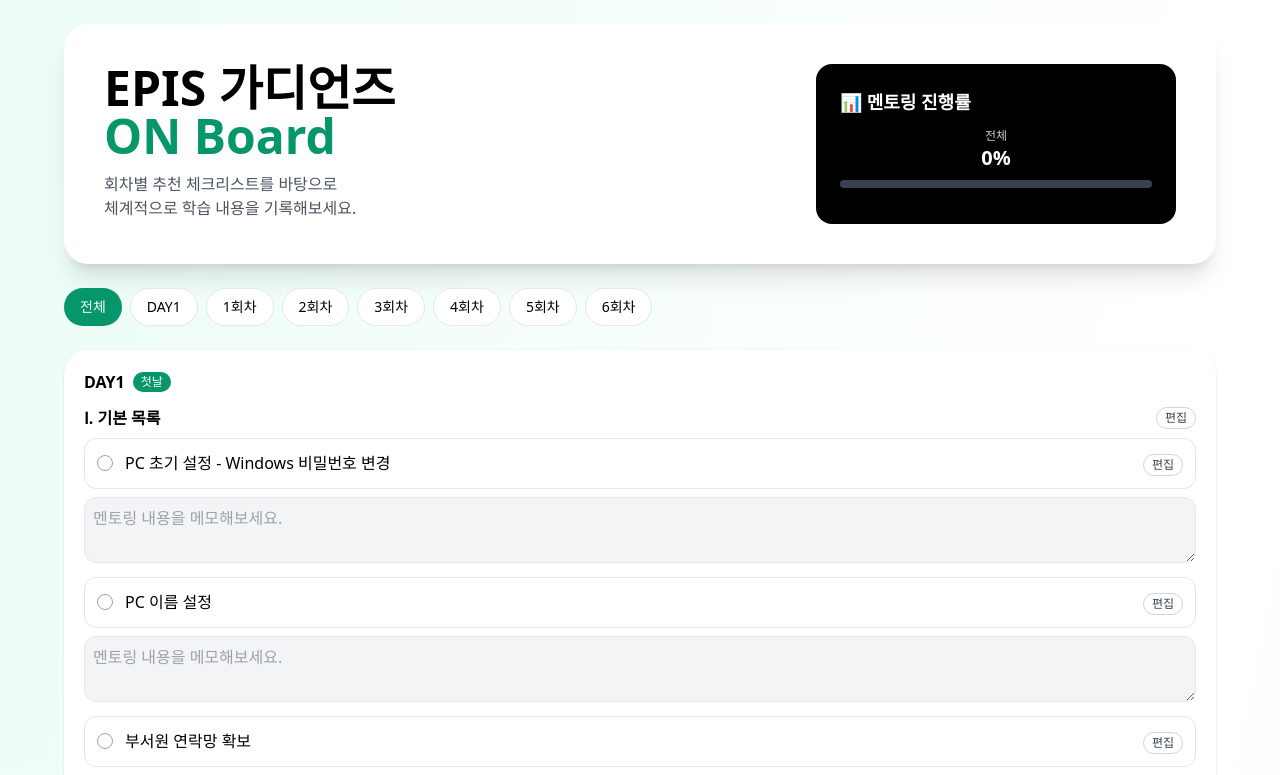
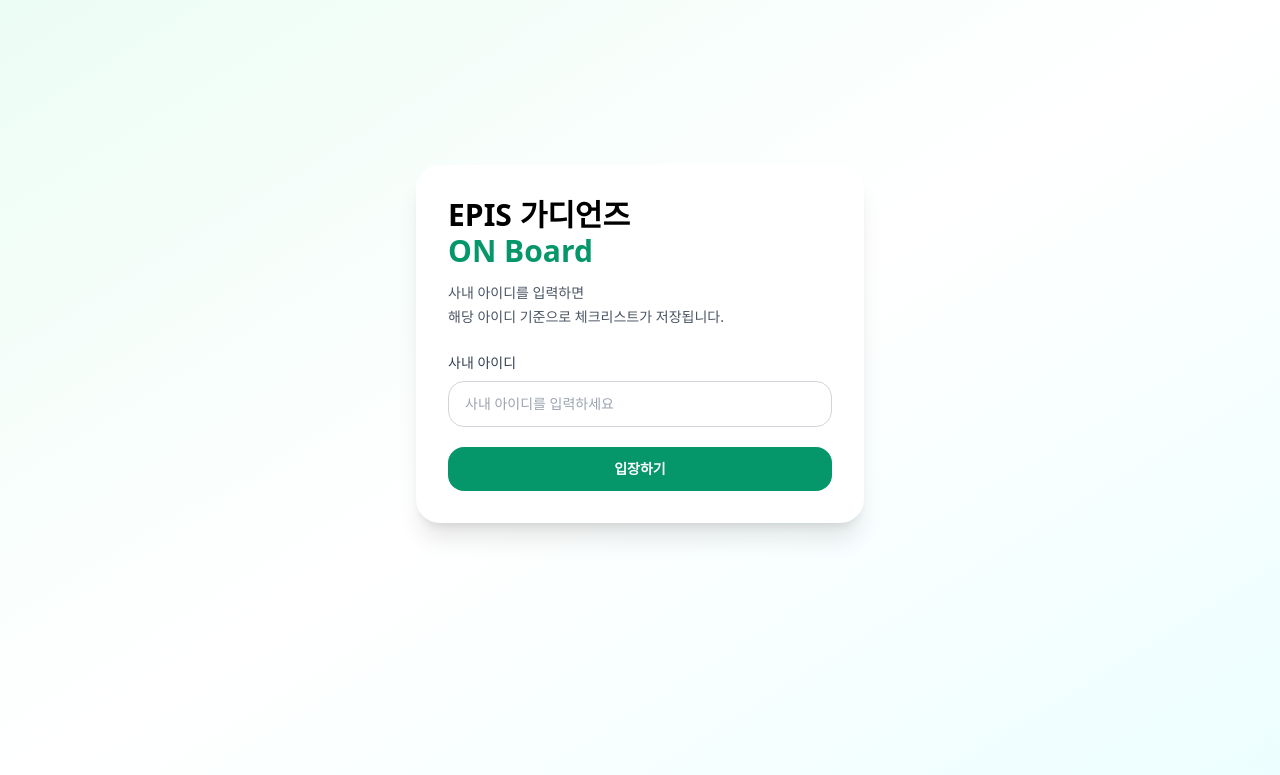
Before and after one commit to jung-heejin-2/onboarding-board, a React (Vite) app: page / in a window 1280 px wide. Shown: the top 775 px of the page. Built offline with nearby package versions, Linux system fonts and the light colour scheme.

Commit message:
Update App.tsx
로그인 추가

```diff
--- a/src/App.tsx
+++ b/src/App.tsx
@@ -35,10 +35,11 @@ type EditingField =
   | { type: "group"; id: string }
   | null;
 
-const STORAGE_KEY = "onboarding-on-board-state-v8";
-const LABEL_STORAGE_KEY = "onboarding-on-board-labels-v3";
-const DESCRIPTION_STORAGE_KEY = "onboarding-on-board-descriptions-v2";
-const GROUP_TITLE_STORAGE_KEY = "onboarding-on-board-group-titles-v2";
+const EMPLOYEE_ID_STORAGE_KEY = "onboarding-on-board-employee-id";
+const STORAGE_KEY_PREFIX = "onboarding-on-board-state-v8";
+const LABEL_STORAGE_KEY_PREFIX = "onboarding-on-board-labels-v3";
+const DESCRIPTION_STORAGE_KEY_PREFIX = "onboarding-on-board-descriptions-v2";
+const GROUP_TITLE_STORAGE_KEY_PREFIX = "onboarding-on-board-group-titles-v2";
 
 const weeks: Week[] = [
   {
@@ -216,69 +217,97 @@ function parseSavedState<T extends Record<string, string> | CheckState>(raw: str
   }
 }
 
-export const testCases = [
-  {
-    name: "label map parses safely",
-    input: parseSavedState<LabelState>("not-json"),
-    expected: {},
-  },
-  {
-    name: "day1 exists in week filter data",
-    input: weeks[0].title,
-    expected: "DAY1",
-  },
-  {
-    name: "group ids exist",
-    input: weeks[1].groups[0].id,
-    expected: "g1-1",
-  },
-  {
-    name: "description remains optional",
-    input: weeks[1].groups[0].items[0].description ?? "",
-    expected: "",
-  },
-  {
-    name: "editable title is preserved in merge order",
-    input: { ...(parseSavedState<LabelState>('{"a":"A"}') as LabelState), b: "B" },
-    expected: { a: "A", b: "B" },
-  },
-];
+function normalizeEmployeeId(value: string) {
+  return value.trim();
+}
+
+function isValidEmployeeId(value: string) {
+  return normalizeEmployeeId(value).length > 0;
+}
+
+function getSavedEmployeeId() {
+  if (typeof window === "undefined") return "";
+  return window.localStorage.getItem(EMPLOYEE_ID_STORAGE_KEY) ?? "";
+}
+
+function saveEmployeeId(employeeId: string) {
+  if (typeof window === "undefined") return;
+  window.localStorage.setItem(EMPLOYEE_ID_STORAGE_KEY, normalizeEmployeeId(employeeId));
+}
+
+function getStorageKey(prefix: string, employeeId: string) {
+  return `${prefix}_${normalizeEmployeeId(employeeId)}`;
+}
+
+function loadScopedState<T extends Record<string, string> | CheckState>(
+  prefix: string,
+  employeeId: string
+): T | {} {
+  if (typeof window === "undefined" || !employeeId) return {};
+  return parseSavedState<T>(
+    window.localStorage.getItem(getStorageKey(prefix, employeeId))
+  );
+}
 
 export default function App() {
   const [selectedWeek, setSelectedWeek] = useState<WeekFilter>("전체");
-  const [state, setState] = useState<CheckState>(() =>
-    parseSavedState<CheckState>(typeof window === "undefined" ? null : window.localStorage.getItem(STORAGE_KEY)) as CheckState
-  );
-  const [editableLabels, setEditableLabels] = useState<LabelState>(() =>
-    parseSavedState<LabelState>(typeof window === "undefined" ? null : window.localStorage.getItem(LABEL_STORAGE_KEY)) as LabelState
-  );
-  const [editableDescriptions, setEditableDescriptions] = useState<DescriptionState>(() =>
-    parseSavedState<DescriptionState>(typeof window === "undefined" ? null : window.localStorage.getItem(DESCRIPTION_STORAGE_KEY)) as DescriptionState
-  );
-  const [editableGroupTitles, setEditableGroupTitles] = useState<GroupTitleState>(() =>
-    parseSavedState<GroupTitleState>(typeof window === "undefined" ? null : window.localStorage.getItem(GROUP_TITLE_STORAGE_KEY)) as GroupTitleState
-  );
+  const [employeeIdInput, setEmployeeIdInput] = useState("");
+  const [employeeId, setEmployeeId] = useState("");
+  const [employeeError, setEmployeeError] = useState("");
+
+  const [state, setState] = useState<CheckState>({});
+  const [editableLabels, setEditableLabels] = useState<LabelState>({});
+  const [editableDescriptions, setEditableDescriptions] = useState<DescriptionState>({});
+  const [editableGroupTitles, setEditableGroupTitles] = useState<GroupTitleState>({});
   const [editingField, setEditingField] = useState<EditingField>(null);
 
   useEffect(() => {
-    if (typeof window === "undefined") return;
-    window.localStorage.setItem(STORAGE_KEY, JSON.stringify(state));
-  }, [state]);
+    const savedId = getSavedEmployeeId();
+    if (!savedId) return;
+
+    setEmployeeId(savedId);
+    setEmployeeIdInput(savedId);
+    setState(loadScopedState<CheckState>(STORAGE_KEY_PREFIX, savedId) as CheckState);
+    setEditableLabels(loadScopedState<LabelState>(LABEL_STORAGE_KEY_PREFIX, savedId) as LabelState);
+    setEditableDescriptions(
+      loadScopedState<DescriptionState>(DESCRIPTION_STORAGE_KEY_PREFIX, savedId) as DescriptionState
+    );
+    setEditableGroupTitles(
+      loadScopedState<GroupTitleState>(GROUP_TITLE_STORAGE_KEY_PREFIX, savedId) as GroupTitleState
+    );
+  }, []);
 
   useEffect(() => {
-    if (typeof window === "undefined") return;
-    window.localStorage.setItem(LABEL_STORAGE_KEY, JSON.stringify(editableLabels));
-  }, [editableLabels]);
+    if (typeof window === "undefined" || !employeeId) return;
+    window.localStorage.setItem(
+      getStorageKey(STORAGE_KEY_PREFIX, employeeId),
+      JSON.stringify(state)
+    );
+  }, [employeeId, state]);
 
   useEffect(() => {
-    if (typeof window === "undefined") return;
-    window.localStorage.setItem(DESCRIPTION_STORAGE_KEY, JSON.stringify(editableDescriptions));
-  }, [editableDescriptions]);
+    if (typeof window === "undefined" || !employeeId) return;
+    window.localStorage.setItem(
+      getStorageKey(LABEL_STORAGE_KEY_PREFIX, employeeId),
+      JSON.stringify(editableLabels)
+    );
+  }, [employeeId, editableLabels]);
 
   useEffect(() => {
-    if (typeof window === "undefined") return;
-    window.localStorage.setItem(GROUP_TITLE_STORAGE_KEY, JSON.stringify(editableGroupTitles));
-  }, [editableGroupTitles]);
+    if (typeof window === "undefined" || !employeeId) return;
+    window.localStorage.setItem(
+      getStorageKey(DESCRIPTION_STORAGE_KEY_PREFIX, employeeId),
+      JSON.stringify(editableDescriptions)
+    );
+  }, [employeeId, editableDescriptions]);
+
+  useEffect(() => {
+    if (typeof window === "undefined" || !employeeId) return;
+    window.localStorage.setItem(
+      getStorageKey(GROUP_TITLE_STORAGE_KEY_PREFIX, employeeId),
+      JSON.stringify(editableGroupTitles)
+    );
+  }, [employeeId, editableGroupTitles]);
 
   const filtered = useMemo(() => {
     return selectedWeek === "전체" ? weeks : weeks.filter((w) => w.title === selectedWeek);
@@ -333,6 +362,91 @@ export default function App() {
     setEditableGroupTitles((prev) => ({ ...prev, [id]: value }));
   };
 
+  const handleEnter = () => {
+    const normalized = normalizeEmployeeId(employeeIdInput);
+
+    if (!isValidEmployeeId(normalized)) {
+      setEmployeeError("사내 아이디를 입력해주세요.");
+      return;
+    }
+
+    saveEmployeeId(normalized);
+    setEmployeeId(normalized);
+    setEmployeeIdInput(normalized);
+    setEmployeeError("");
+    setEditingField(null);
+
+    setState(loadScopedState<CheckState>(STORAGE_KEY_PREFIX, normalized) as CheckState);
+    setEditableLabels(loadScopedState<LabelState>(LABEL_STORAGE_KEY_PREFIX, normalized) as LabelState);
+    setEditableDescriptions(
+      loadScopedState<DescriptionState>(DESCRIPTION_STORAGE_KEY_PREFIX, normalized) as DescriptionState
+    );
+    setEditableGroupTitles(
+      loadScopedState<GroupTitleState>(GROUP_TITLE_STORAGE_KEY_PREFIX, normalized) as GroupTitleState
+    );
+  };
+
+  const handleResetEmployee = () => {
+    setEmployeeId("");
+    setEmployeeIdInput("");
+    setEmployeeError("");
+    setState({});
+    setEditableLabels({});
+    setEditableDescriptions({});
+    setEditableGroupTitles({});
+    setEditingField(null);
+
+    if (typeof window !== "undefined") {
+      window.localStorage.removeItem(EMPLOYEE_ID_STORAGE_KEY);
+    }
+  };
+
+  if (!employeeId) {
+    return (
+      <div className="min-h-screen bg-gradient-to-br from-emerald-50 via-white to-cyan-50 p-6">
+        <div className="mx-auto flex min-h-[80vh] max-w-md items-center">
+          <div className="w-full rounded-3xl bg-white p-8 shadow-xl">
+            <h1 className="text-3xl font-bold">
+              EPIS 가디언즈
+              <span className="block text-emerald-600">ON Board</span>
+            </h1>
+            <p className="mt-3 text-sm leading-6 text-gray-600">
+              사내 아이디를 입력하면
+              <br />
+              해당 아이디 기준으로 체크리스트가 저장됩니다.
+            </p>
+
+            <div className="mt-6">
+              <label className="mb-2 block text-sm font-medium text-gray-700">
+                사내 아이디
+              </label>
+              <input
+                value={employeeIdInput}
+                onChange={(e) => setEmployeeIdInput(e.target.value)}
+                onKeyDown={(e) => {
+                  if (e.key === "Enter") handleEnter();
+                }}
+                placeholder="사내 아이디를 입력하세요"
+                className="w-full rounded-2xl border border-gray-300 px-4 py-3 text-sm focus:border-emerald-500 focus:outline-none"
+              />
+              {employeeError && (
+                <p className="mt-2 text-sm text-red-600">{employeeError}</p>
+              )}
+            </div>
+
+            <button
+              type="button"
+              onClick={handleEnter}
+              className="mt-5 w-full rounded-2xl bg-emerald-600 px-4 py-3 text-sm font-semibold text-white"
+            >
+              입장하기
+            </button>
+          </div>
+        </div>
+      </div>
+    );
+  }
+
   return (
     <div className="min-h-screen bg-gradient-to-br from-emerald-50 via-white to-cyan-50 p-6">
       <div className="mx-auto max-w-6xl">
@@ -347,6 +461,19 @@ export default function App() {
               <br />
               체계적으로 학습 내용을 기록해보세요.
             </p>
+
+            <div className="mt-4 flex flex-wrap items-center gap-2 text-sm">
+              <span className="rounded-full bg-emerald-100 px-3 py-1 font-medium text-emerald-700">
+                사내 아이디: {employeeId}
+              </span>
+              <button
+                type="button"
+                onClick={handleResetEmployee}
+                className="rounded-full border border-gray-300 bg-white px-3 py-1 text-gray-700"
+              >
+                아이디 변경
+              </button>
+            </div>
           </div>
 
           <div className="w-full rounded-2xl bg-black p-5 text-center text-white sm:p-6 md:max-w-[360px] md:basis-1/2 md:self-stretch">
```
